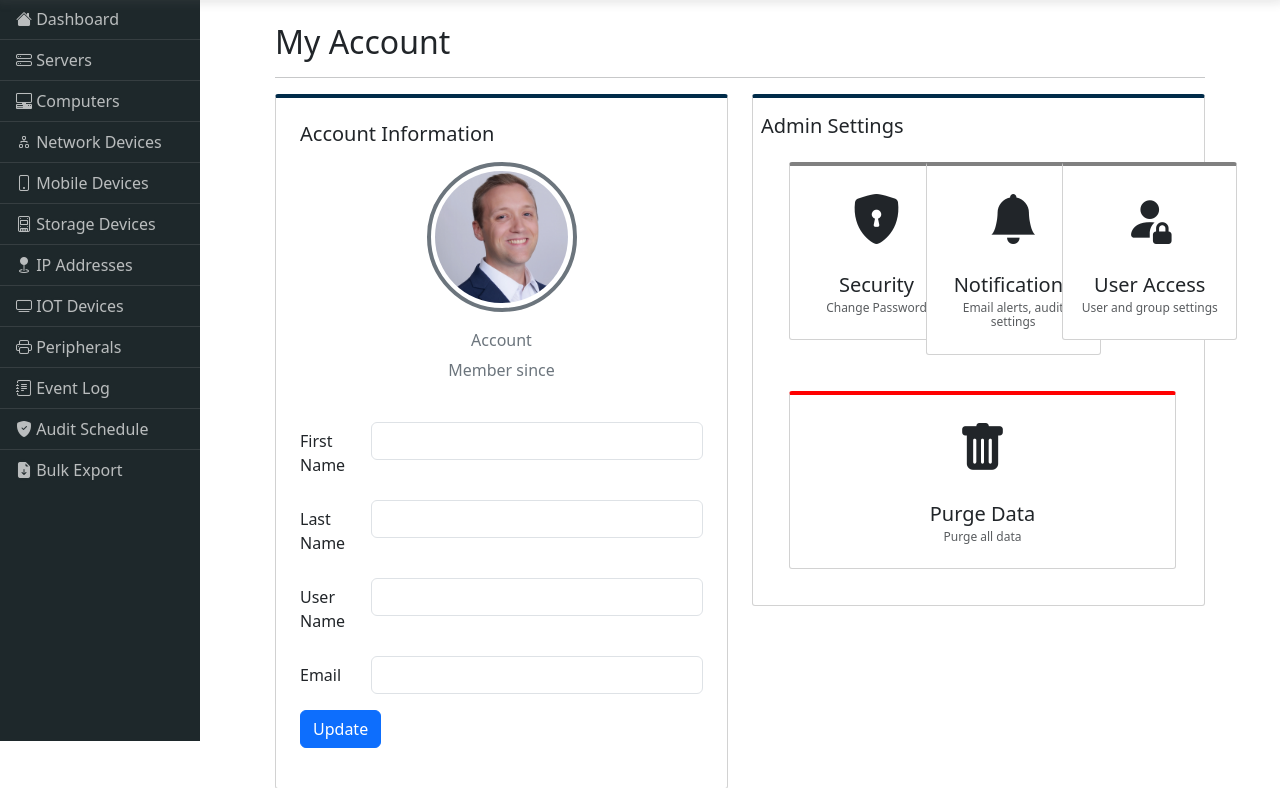
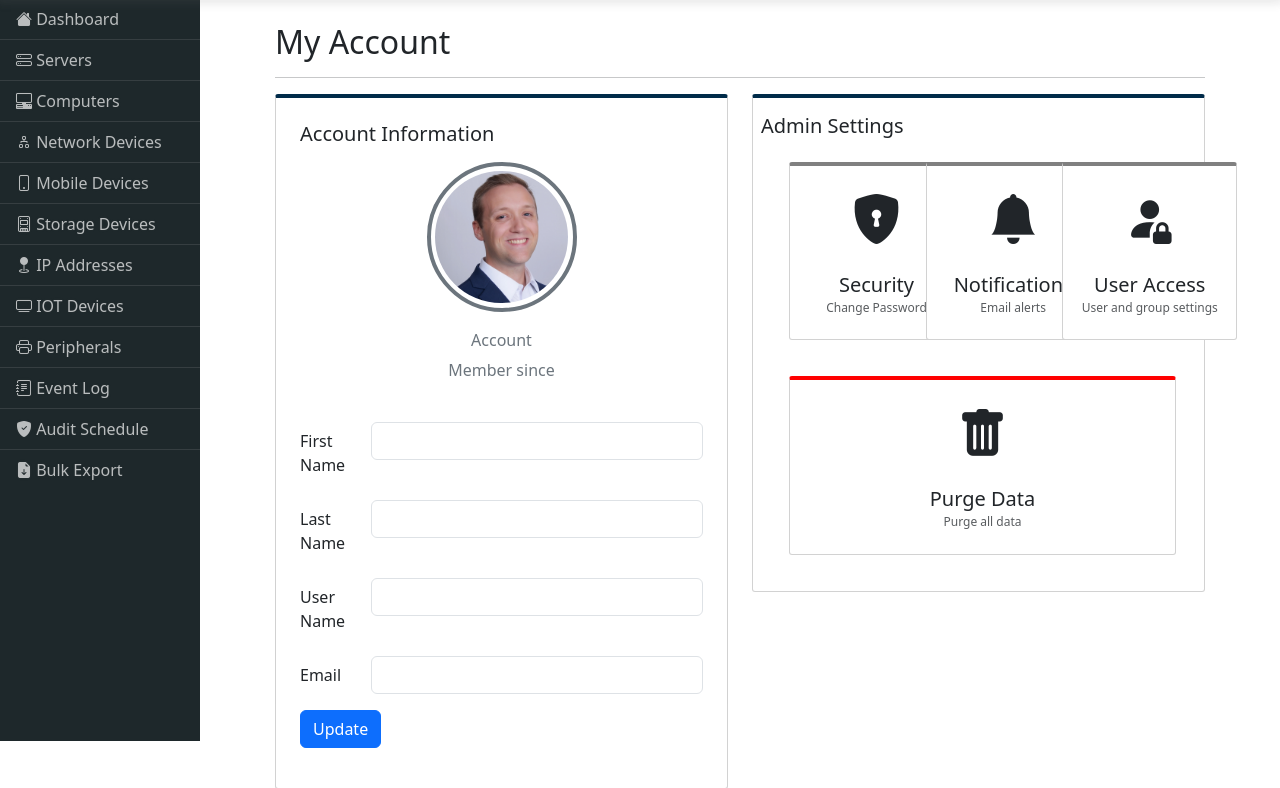
Before and after one commit to MorganServer/asset360, a PHP site: page /my_account/index.php in a window 1280 px wide. Shown: the part 59-847 px from the top of the page. Run offline with PHP 8.4, Linux system fonts and the light colour scheme; the visitor is signed in with stand-in values (Sample User, id 1); data that the repository does not hold is empty.

Commit message:
ASSET-6 - updating - 2.42

```diff
--- a/my_account/index.php
+++ b/my_account/index.php
@@ -145,7 +145,7 @@ if(isLoggedIn() == false) {
                         <div class="card-body">
                             <p class="card-text text-center" style="font-size: 50px;"><i class="bi bi-bell-fill"></i></p>
                             <h5 class="card-title text-center">Notifications</h5>
-                            <h6 class="card-subtitle mb-2 text-body-secondary text-center" style="font-size: 12px;">Email alerts, audit settings</h6>
+                            <h6 class="card-subtitle mb-2 text-body-secondary text-center" style="font-size: 12px;">Email alerts</h6>
                             <a href="#" class="stretched-link"></a>
                         </div>
                     </div>
```
